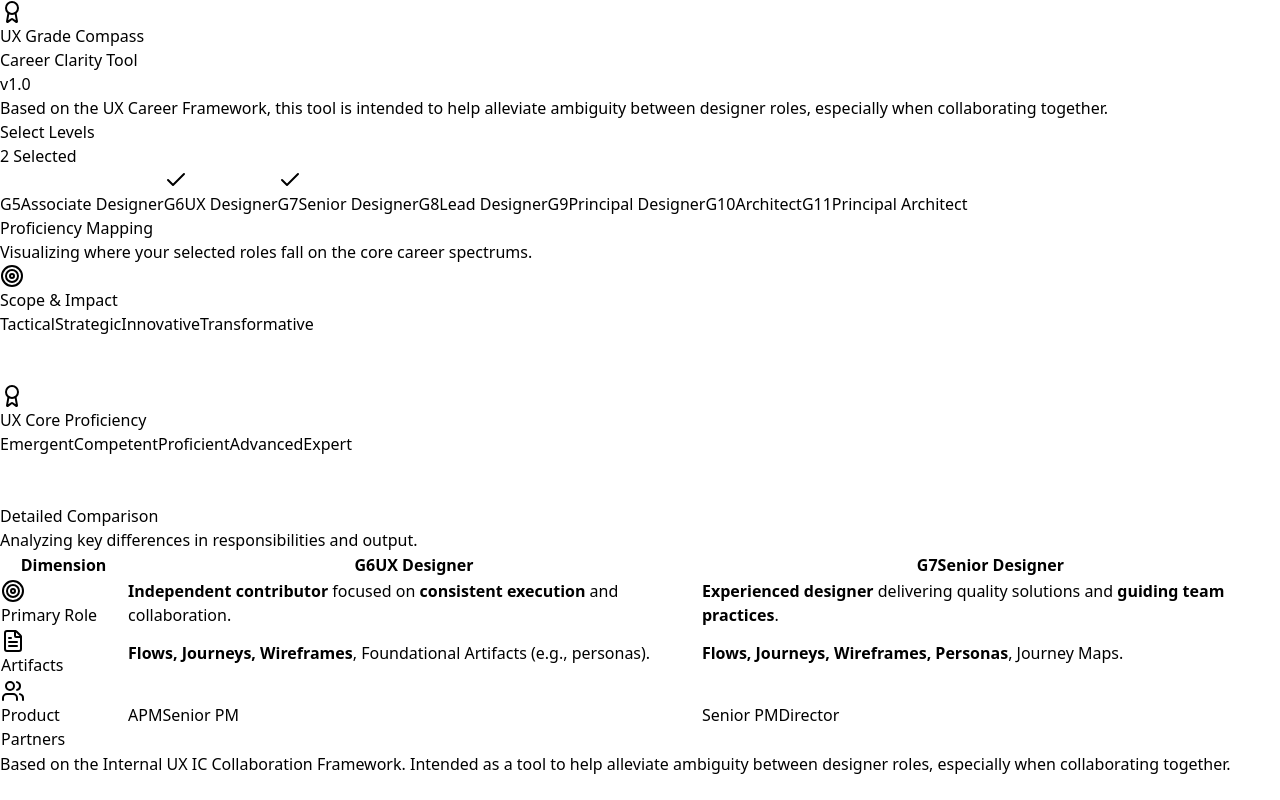
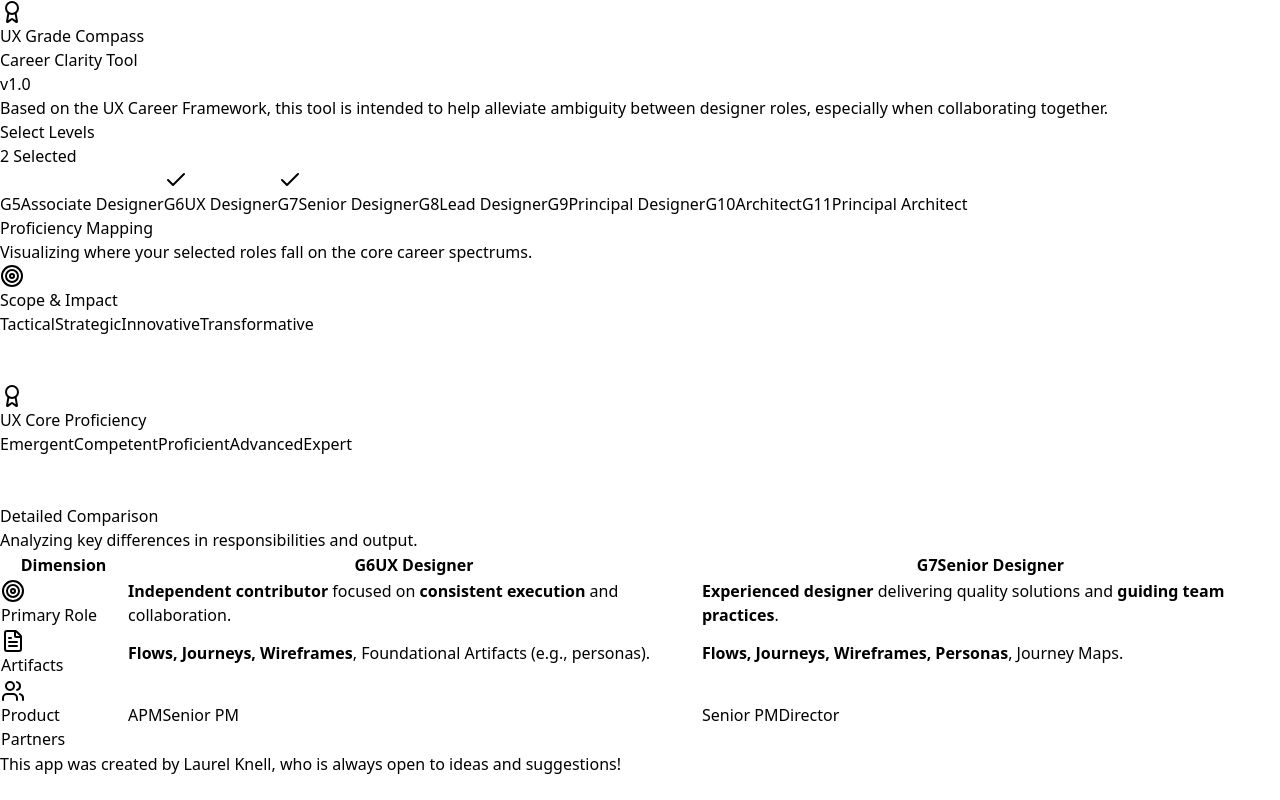
Before and after one commit to lknell-cpu/ux-grade-compass, a React (Vite) app: page / in a window 1280 px wide. Built offline with nearby package versions, Linux system fonts and the light colour scheme.

Commit message:
Update footer with creator credit and contact link

```diff
--- a/src/App.jsx
+++ b/src/App.jsx
@@ -378,7 +378,14 @@ export default function UXGradeCompass() {
         {/* Footer Legend / Info */}
         <div className="mt-12 border-t border-slate-200 pt-8 pb-8 text-center">
           <p className="text-slate-400 text-sm">
-            Based on the Internal UX IC Collaboration Framework. Intended as a tool to help alleviate ambiguity between designer roles, especially when collaborating together.
+            This app was created by <a
+              href="https://salesforce.enterprise.slack.com/team/WJVD6RF96"
+              target="_blank"
+              rel="noopener noreferrer"
+              className="text-blue-500 hover:text-blue-700 underline"
+            >
+              Laurel Knell
+            </a>, who is always open to ideas and suggestions!
           </p>
         </div>
 
```
